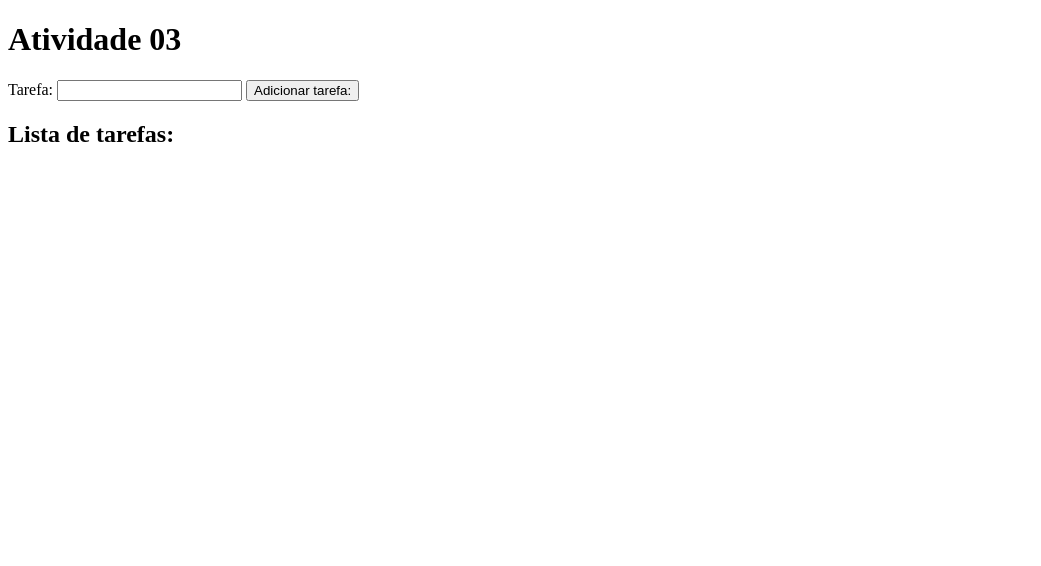
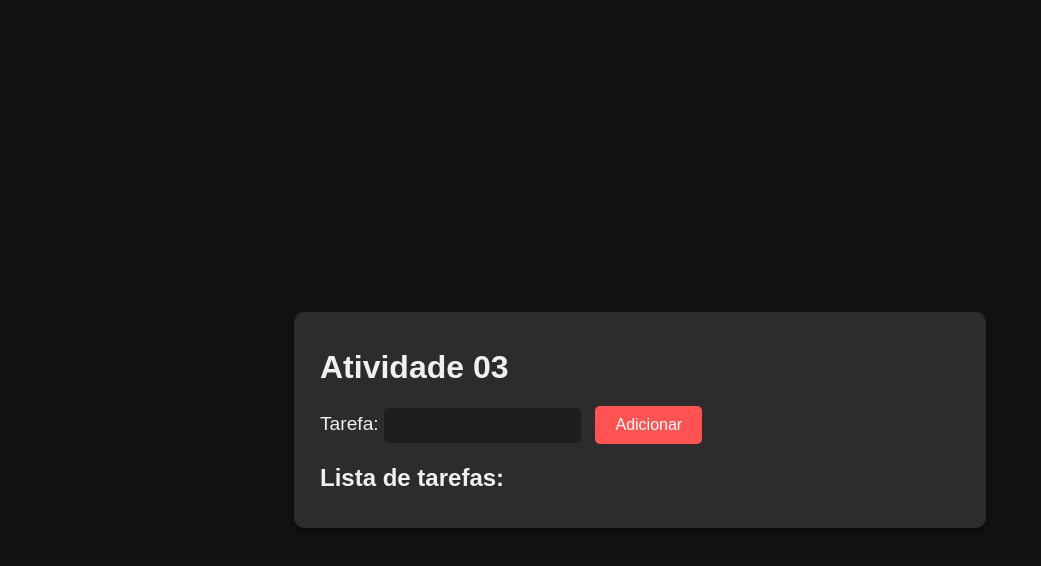
Before and after one commit to Choconaldo/js-dinamico, a website built with Vite: page index.html in a window 1280 px wide. Shown: the whole page, without its empty margins (0-1041 px from the left). Built offline with nearby package versions, Linux system fonts and the light colour scheme.

Commit message:
Updated HTML and added CSS

```diff
--- a/index.html
+++ b/index.html
@@ -4,17 +4,23 @@
 		<meta charset="UTF-8" />
 		<link rel="icon" type="image/svg+xml" href="/vite.svg" />
 		<meta name="viewport" content="width=device-width, initial-scale=1.0" />
+		<link rel="stylesheet" href="src/style.css" />
 		<title>Atividade 03</title>
 	</head>
+
 	<body>
+		<div class="container">
 			<h1>Atividade 03</h1>
+			<div class="container-input">
 				<label>Tarefa: <input type="text" id="taskInput" /></label>
-		<button id="addButton">Adicionar tarefa:</button>
+				<button id="addButton">Adicionar</button>
+			</div>
 			<h2>Lista de tarefas:</h2>
 			<div>
 				<ul style="list-style-type: none" id="taskList"></ul>
 			</div>
 			<div id="removeTask"></div>
+		</div>
 
 		<script type="module" src="/src/main.ts"></script>
 	</body>
--- /dev/null
+++ b/src/style.css
@@ -0,0 +1,78 @@
+body {
+	background-color: #121212;
+	color: #f0f0f0;
+	font-family: "Arial", sans-serif;
+	margin: 0;
+	padding: 20px;
+	display: flex;
+	flex-direction: column;
+	align-items: center;
+	justify-content: center;
+	height: 100vh;
+}
+.container {
+	background-color: #2c2c2c;
+	padding: 2vh 2vw;
+	border-radius: 10px;
+	box-shadow: 0 4px 10px rgba(0, 0, 0, 0.5);
+	width: 50vw;
+}
+h1,
+h2 {
+	margin-bottom: 20px;
+}
+
+label,
+span {
+	font-size: 1.2em;
+}
+
+input[type="text"] {
+	background-color: #1e1e1e;
+	color: #f0f0f0;
+	border: none;
+	padding: 10px;
+	margin-right: 10px;
+	border-radius: 5px;
+	outline: none;
+}
+
+button {
+	background-color: #ff5252;
+	color: white;
+	border: none;
+	padding: 10px 20px;
+	border-radius: 5px;
+	cursor: pointer;
+	font-size: 1em;
+}
+
+button:hover {
+	background-color: #ff7979;
+}
+
+ul {
+	list-style: none;
+	padding: 0;
+}
+
+li {
+	background-color: #1e1e1e;
+	padding: 10px;
+	margin-bottom: 10px;
+	border-radius: 5px;
+}
+
+select,
+button#removeButton {
+	background-color: #1e1e1e;
+	color: #f0f0f0;
+	border: none;
+	padding: 10px;
+	margin-left: 10px;
+	border-radius: 5px;
+}
+
+button#removeButton:hover {
+	background-color: #ff5252;
+}
```
Lines whose indentation alone changed are shown as unchanged.
